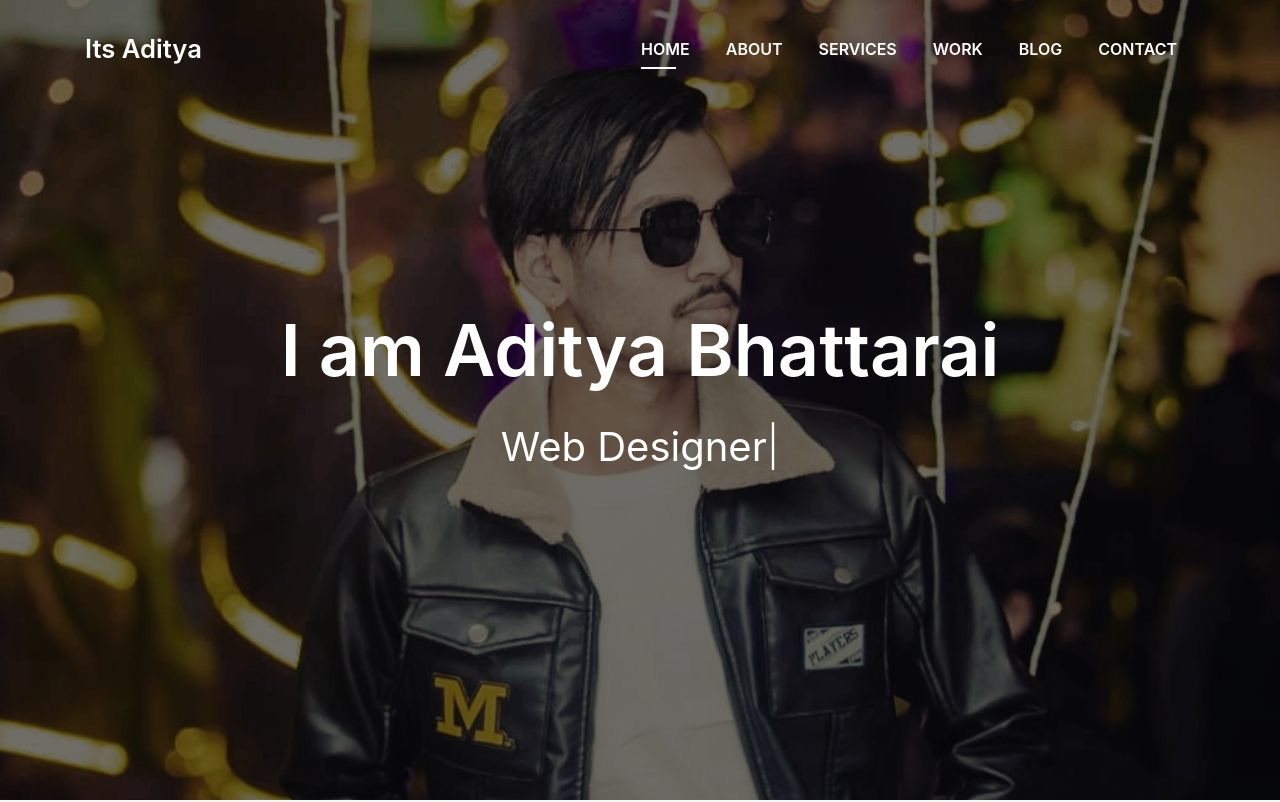
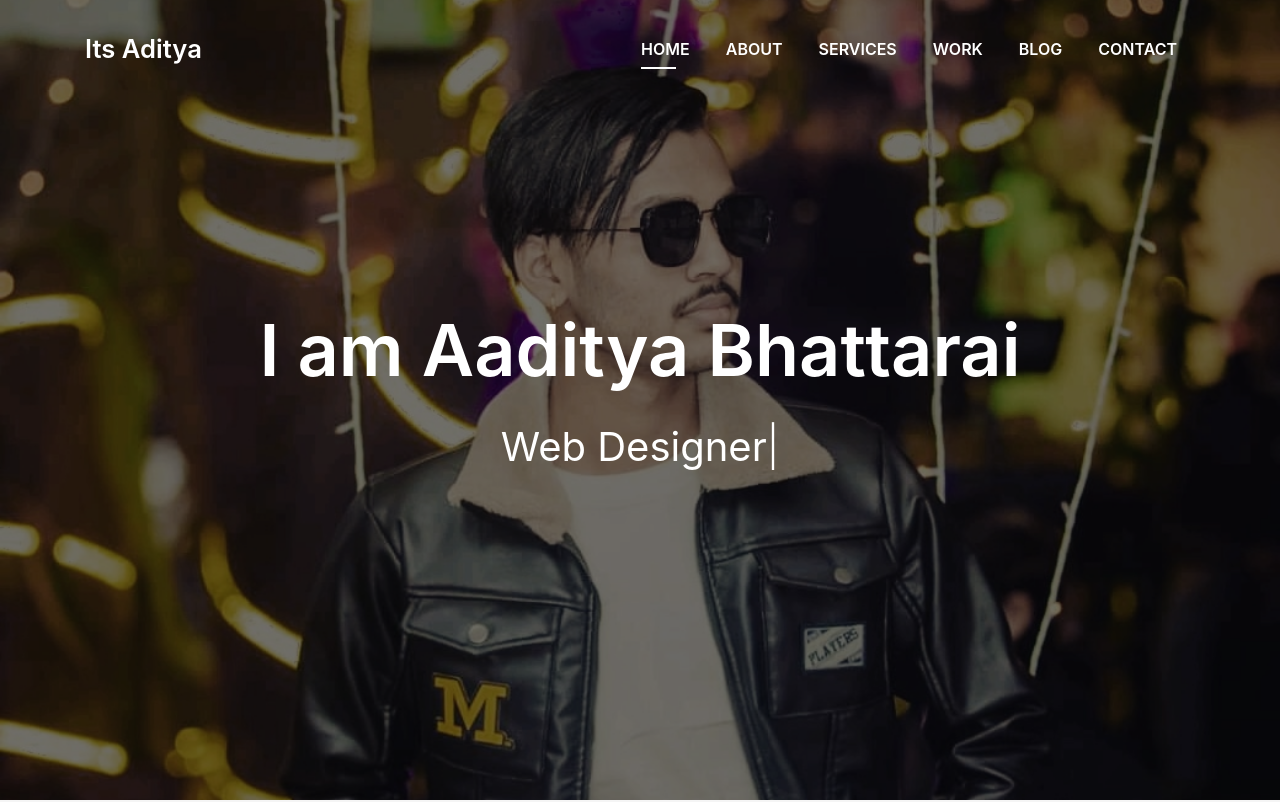
Before and after one commit to aadityabhattarai/website, a plain HTML site: page index.html in a window 1280 px wide. Shown: the top 802 px of the page. Drawn offline with Linux system fonts and the light colour scheme; files whose address does not match are found by name.

Commit message:
Update index.html

```diff
--- a/index.html
+++ b/index.html
@@ -72,7 +72,7 @@
       <div class="table-cell">
         <div class="container">
           <!--<p class="display-6 color-d">Hello, world!</p>-->
-          <h1 class="intro-title mb-4">I am Aditya Bhattarai</h1>
+          <h1 class="intro-title mb-4">I am Aaditya Bhattarai</h1>
           <p class="intro-subtitle"><span class="text-slider-items">Youtuber,Web Developer,Web Designer,Frontend Developer,Graphic Designer</span><strong class="text-slider"></strong></p>
           <!-- <p class="pt-3"><a class="btn btn-primary btn js-scroll px-4" href="#about" role="button">Learn More</a></p> -->
         </div>
@@ -320,7 +320,7 @@ Web Application / Business Software
               <p class="copyright">&copy; Copyright <strong>Aditya</strong>. All Rights Reserved</p>
               <div class="credits">
 
-                Designed by <a href="Aditya Bhattarai">aadityabhattaraiofficial</a>
+                Designed by <a href="Aaditya Bhattarai">aadityabhattaraiofficial</a>
               </div>
             </div>
           </div>
```
